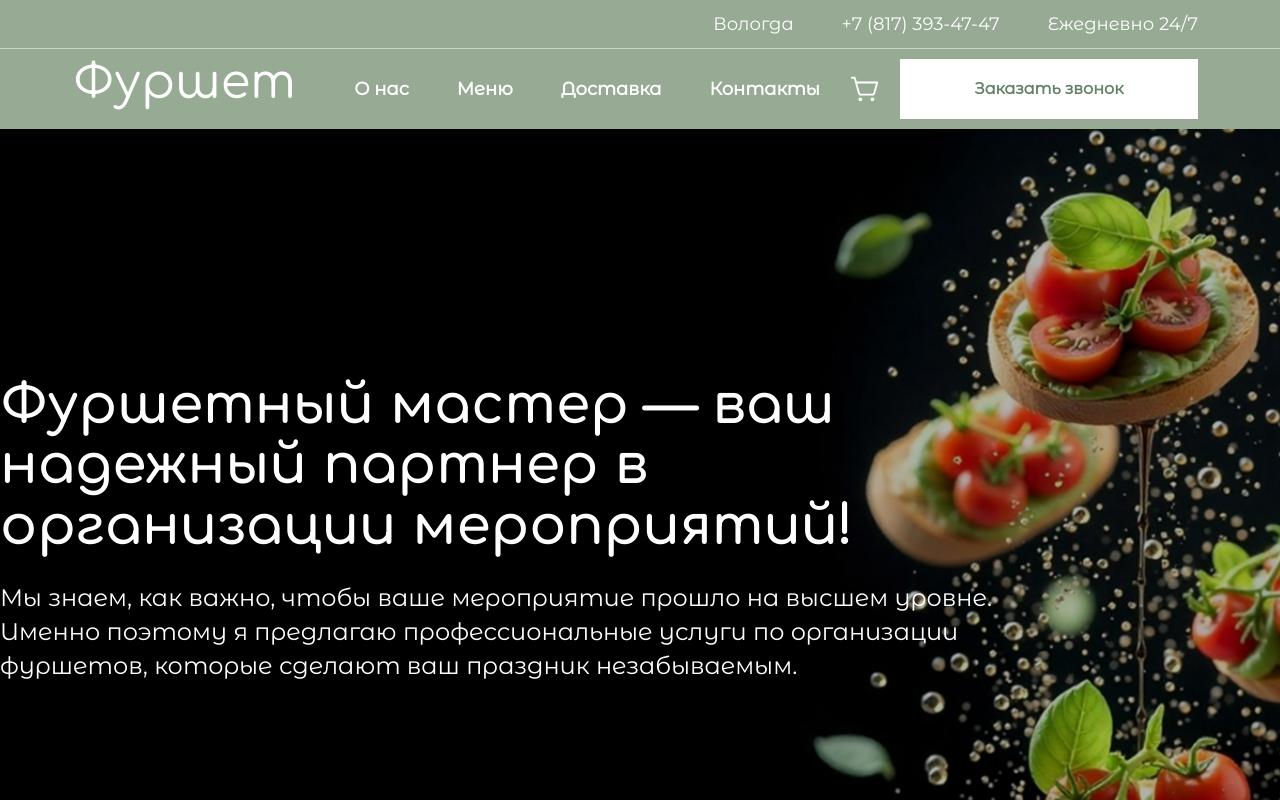
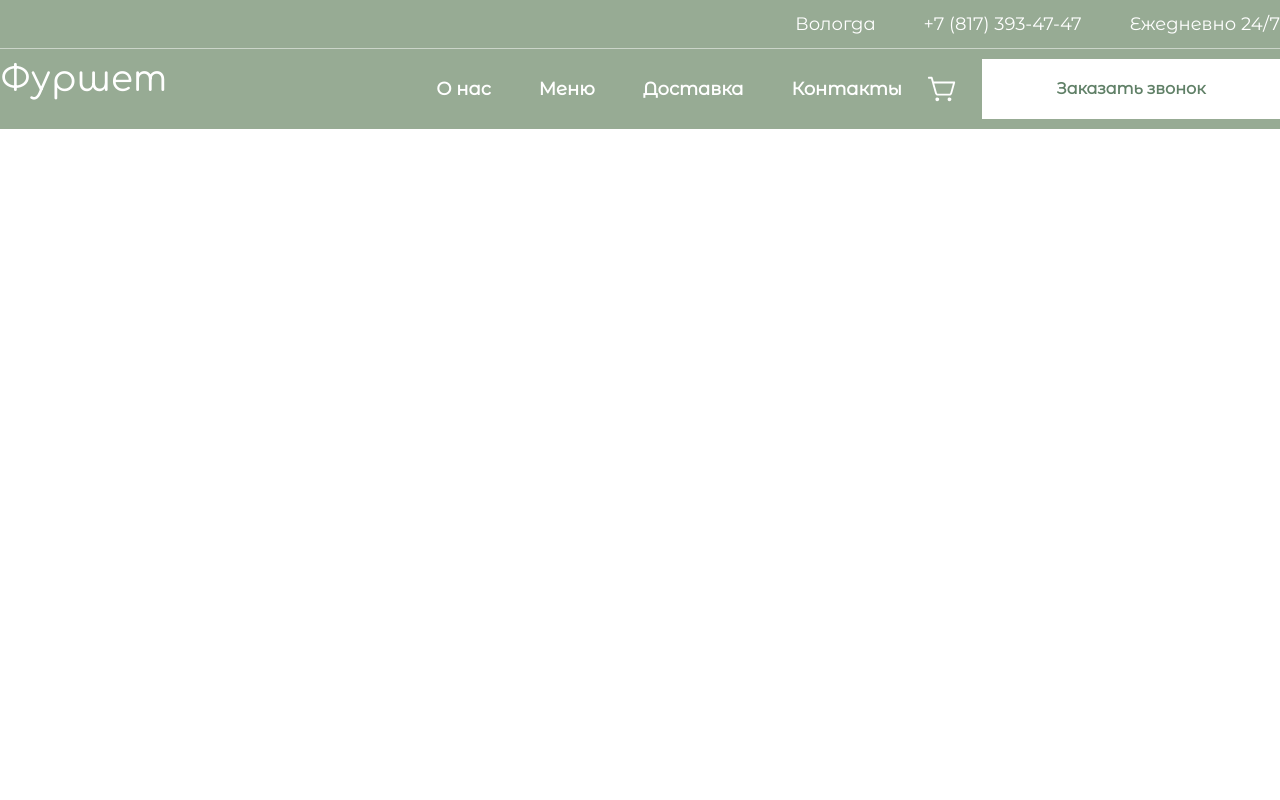
Before and after one commit to RAaDAGoN/deploy-furshet, a Vue app in the folder furshet/: page / in a window 1280 px wide. Shown: the top 800 px of the page. Built offline with nearby package versions, Linux system fonts and the light colour scheme.

Commit message:
адаптив шапки и мобильное меню

```diff
--- a/furshet/src/App.vue
+++ b/furshet/src/App.vue
@@ -1,5 +1,9 @@
 <template>
+  <MobileMenu v-if="menuOpen" @closeMenu="closeMenu"/>
+
   <div class="main-container">
+
+    <Header :menuOpen="menuOpen" @openMenu="openMenu" @closeMenu="closeMenu"/>
 
     <router-view></router-view>
 
@@ -8,4 +12,23 @@
 
 <script setup>
 
+// функция для открытия корзины (по умолчанию корзина скрыта)
+// меняется состояние при клике
+import {provide, ref} from "vue";
+import MobileMenu from "@/components/MobileMenu.vue";
+import Header from "@/components/Header.vue";
+
+const menuOpen = ref(false)
+
+// закрыть козину
+const closeMenu = () => {
+  menuOpen.value = false
+}
+
+// открыть корзину
+const openMenu = () => {
+  menuOpen.value = true
+}
+
+provide('menuOpen', menuOpen)
 </script>
--- a/furshet/src/components/Header.vue
+++ b/furshet/src/components/Header.vue
@@ -1,27 +1,31 @@
 <template>
-  <header class="bg-[#30592A80]">
-    <div class="w-full h-full py-[10px] border-b border-white border-opacity-50">
-      <ul class="flex items-center justify-end gap-12 text-white  text-lg pr-[82px] w-full font-montserrat font-normal">
+  <header class="bg-[#30592A80] text-white">
+    <div class="w-full h-full py-[10px] border-b border-white border-opacity-50 hidden sm:block ">
+      <ul class="max-w-[1755px] mx-auto flex items-center justify-center sm:justify-end gap-12  text-base sm:text-lg w-full font-montserrat font-normal">
         <li>Вологда</li>
         <li>+7 (817) 393-47-47</li>
         <li>Ежедневно 24/7</li>
       </ul>
     </div>
 
-    <div class="py-[10px] flex justify-between">
-      <h1 class="font-comfort font-normal text-5xl text-white ml-[73px]">Фуршет</h1>
+    <div class="max-w-[1755px] mx-auto py-[10px] flex justify-between">
+      <h1 class="font-comfort font-normal text-3xl sm:text-3xl lg:text-4xl xl:text-5xl ">Фуршет</h1>
 
-      <div class="flex items-center mr-[82px]">
-        <ul class="flex items-center justify-end gap-12 text-white text-lg font-montserrat font-semibold">
+      <div class="flex ">
+        <ul class="hidden items-center justify-end gap-6 text-lg font-montserrat font-semibold lg:gap-12 md:gap-8 sm:flex ">
           <li>О нас</li>
           <li>Меню</li>
           <li>Доставка</li>
           <li>Контакты</li>
         </ul>
 
-        <img class="mr-[20px] ml-[30px]" src="/image/icons/cart.svg" alt="cart">
+        <img class="mx-[25px]" src="/image/icons/cart.svg" alt="cart">
 
-        <button class="outline-none border-transparent bg-white w-[298px] h-[60px] cursor-pointer font-montserrat font-semibold text-[#608067]">Заказать звонок</button>
+        <img v-if="!menuOpen"  class="sm:hidden" src="/image/icons/Burger.png" alt="Menu1" @click="()=> emit('openMenu')">
+
+        <img v-else class="sm:hidden" src="/image/icons/Burger.png" alt="Menu2" @click="()=> emit('closeMenu')">
+
+        <Button class="hidden md:block" title="Заказать звонок"/>
 
       </div>
 
@@ -32,4 +36,9 @@
 
 <script setup>
 
+import Button from "@/components/ui/Button.vue";
+defineProps(["menuOpen"]);
+const emit = defineEmits(["openMenu", "closeMenu"]);
+
+
 </script>
--- /dev/null
+++ b/furshet/src/components/MobileMenu.vue
@@ -0,0 +1,32 @@
+<template>
+<!--  <div class="fixed top-0 left-0 h-full w-full bg-black z-10 opacity-65">-->
+
+<!--  </div>-->
+
+  <div class="bg-[#97AB94] w-full h-full fixed right-0 top-14 z-20 p-10 text-white flex flex-col items-center">
+    <h1 class="cursor-pointer " @click="()=> emit('closeMenu')">Закрыть</h1>
+
+    <ul class="max-w-[1755px] mx-auto flex items-center justify-center sm:justify-end gap-12  text-base sm:text-lg w-full font-montserrat font-normal mt-3">
+      <li>Вологда</li>
+      <li>+7 (817) 393-47-47</li>
+      <li>Ежедневно 24/7</li>
+    </ul>
+
+    <ul class="flex flex-col items-center gap-6 text-lg font-montserrat font-semibold lg:gap-12 md:gap-8 mt-12 ">
+      <li>О нас</li>
+      <li>Меню</li>
+      <li>Доставка</li>
+      <li>Контакты</li>
+    </ul>
+
+    <Button class="mt-12" title="Заказать звонок"/>
+  </div>
+</template>
+
+<script setup>
+import Button from "@/components/ui/Button.vue";
+
+
+
+const emit = defineEmits(["closeMenu"]);
+</script>
--- /dev/null
+++ b/furshet/src/components/ui/Button.vue
@@ -0,0 +1,11 @@
+<template>
+  <button class="bg-white w-[298px] h-[60px] cursor-pointer font-montserrat font-semibold text-[#608067]">
+    {{ title }}
+  </button>
+</template>
+
+<script setup>
+defineProps({
+  title: String,
+})
+</script>
--- a/furshet/src/pages/Main.vue
+++ b/furshet/src/pages/Main.vue
@@ -1,38 +1,40 @@
 <template>
   <div>
-    <Header />
-    <Slider />
 
-    <Content />
+<!--    <Slider />-->
 
-    <BlockMenu />
+<!--    <Content />-->
 
-    <div class="bg-[#30592A80] px-[85px] py-[23px] mt-[213px] relative ">
-      <div class="max-w-[1755px] mx-auto flex flex-col justify-start ">
-        <div >
-          <h1 class="font-comfort font-semibold text-5xl text-white">Не знаете что выбрать?</h1>
-          <p class="font-montserrat text-2xl text-[#EDEDED]">Поможем выбрать фуршетные боксы, которые понравятся всем!</p>
-          <button class="outline-none border-transparent bg-white w-[298px] h-[60px] cursor-pointer font-montserrat font-semibold text-[#608067] mt-[20px]">Заказать звонок</button>
-        </div>
+<!--    <BlockMenu />-->
 
-        <img class="absolute bottom-0 right-0 z-10" src="/image/Food.png" alt="Food">
-      </div>
+<!--    <div class="bg-[#30592A80] px-[85px] py-[23px] mt-[213px] relative ">-->
+<!--      <div class="max-w-[1755px] mx-auto flex flex-col justify-start ">-->
+<!--        <div >-->
+<!--          <h1 class="font-comfort font-semibold text-5xl text-white">Не знаете что выбрать?</h1>-->
+<!--          <p class="font-montserrat text-2xl text-[#EDEDED]">Поможем выбрать фуршетные боксы, которые понравятся всем!</p>-->
+<!--          <button class="outline-none border-transparent bg-white w-[298px] h-[60px] cursor-pointer font-montserrat font-semibold text-[#608067] mt-[20px]">Заказать звонок</button>-->
+<!--        </div>-->
 
-    </div>
+<!--        <img class="absolute bottom-0 right-0 z-10" src="/image/Food.png" alt="Food">-->
+<!--      </div>-->
 
-    <Content />
+<!--    </div>-->
 
-    <Content />
+<!--    <Content />-->
 
-    <Footer />
+<!--    <Content />-->
+
+<!--    <Footer />-->
   </div>
 </template>
 
 <script setup>
 
 import Header from "@/components/Header.vue";
-import Slider from "@/components/Slider.vue";
-import Content from "@/components/Content.vue";
-import BlockMenu from "@/components/BlockMenu.vue";
+import Slider from "@/components/main/Slider.vue";
+import Content from "@/components/main/Content.vue";
+import BlockMenu from "@/components/main/BlockMenu.vue";
 import Footer from "@/components/Footer.vue";
+
+
 </script>
--- a/furshet/tailwind.config.js
+++ b/furshet/tailwind.config.js
@@ -11,8 +11,15 @@ export default {
                 montserrat: ['Montserrat'],
                 comfort: ['Comfortaa', 'sans-serif'],
 
-            }
+            },
+
         },
+        screens: {
+            sm: '380px',
+            md: '768px',
+            lg: '1024px',
+            xl: '1440px',
+        }
     },
     plugins: [],
 }
```
Also changed, not shown: furshet/public/image/icons/Burger.png (added), furshet/src/components/main/BlockMenu.vue (renamed from furshet/src/components/BlockMenu.vue), furshet/src/components/main/Content.vue (renamed from furshet/src/components/Content.vue), furshet/src/components/main/Slider.vue (renamed from furshet/src/components/Slider.vue).
